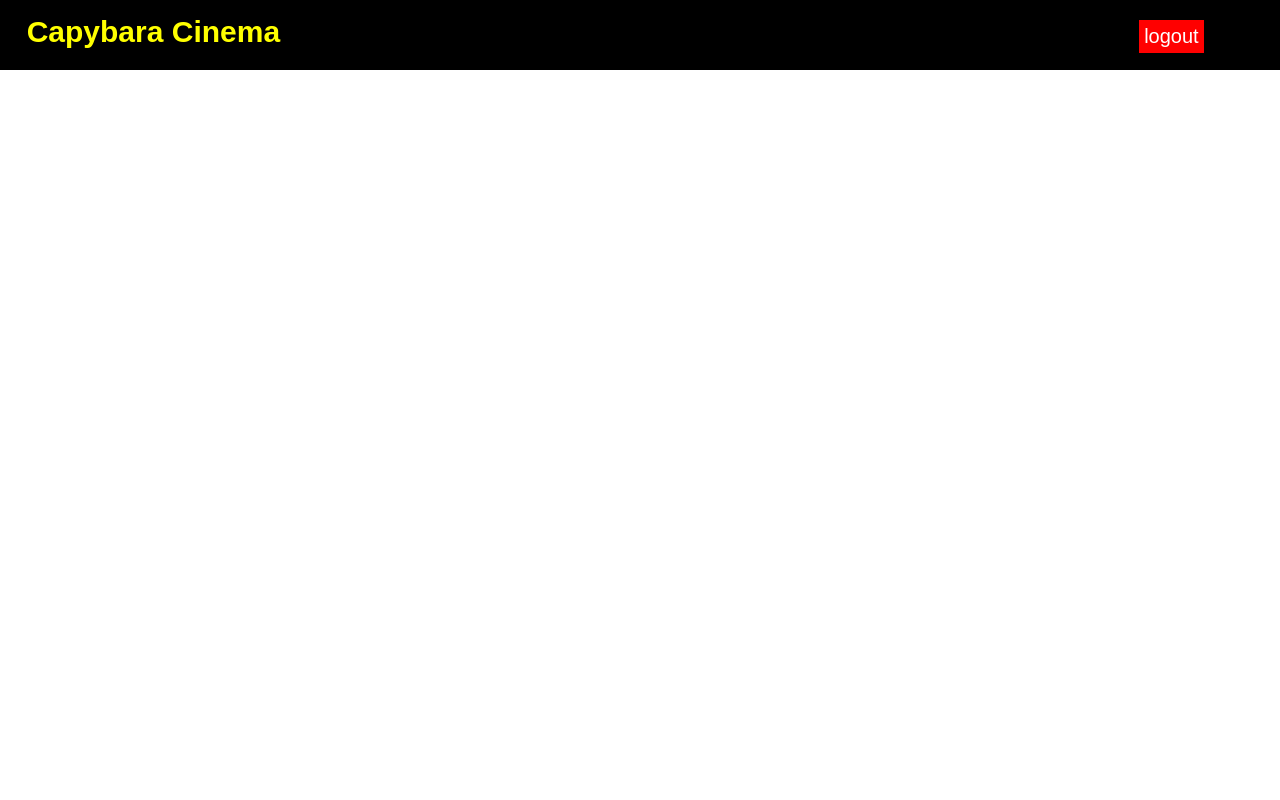
After one commit to Np1311/CinemaBookingSystem, a PHP site: page /header_login.html in a window 1280 px wide. The commit adds this page. Run offline with PHP 8.4, Linux system fonts and the light colour scheme.

Commit message:
update header for login and customer home page

```diff
--- a/view/customer_home_view.php
+++ b/view/customer_home_view.php
@@ -82,7 +82,7 @@ $customer -> getProfile($cust);
     'phone' => $cust
   );
 
-  require ('header.html');
+  require ('header_login.html');
   ?>
 
   <div class="profile">
--- /dev/null
+++ b/view/header_login.html
@@ -0,0 +1,77 @@
+
+<html>
+    <head>
+
+
+        <style>
+            .header {
+
+                background: black;
+                color: yellow;
+                font-size: 20px;
+                width:100%;
+                height:50px;
+                position:fixed;
+                top:0;
+                left:0;
+                font-family : Arial ;
+                display: grid;
+                grid-template-columns: auto auto auto auto;
+                gap: 200px;
+
+                padding: 10px;
+
+                z-index: 999;
+
+
+            }
+
+            h2{
+                display: block;
+
+                margin-block-start: 0.18em !important;
+                margin-block-end: 0 !important;
+                margin-inline-start: 0px;
+                margin-inline-end: 0px;
+
+            }
+
+
+
+            .logout {
+            background-color: rgb(255, 0, 0);
+            color: white;
+            padding: 5px;
+            font-size: 20px;
+            border: none;
+            margin-top: 10px;
+            font-family: Arial;
+            }
+
+
+            #home {
+            text-decoration: none;
+            color: inherit;
+            }
+            .logoutbtn{
+
+            }
+
+        </style>
+    </head>
+    <body>
+        <div class="header">
+            <div><h2><a href="index.php" id="home">&nbsp&nbspCapybara Cinema</a></h2></div>
+            <div></div>
+            <div></div>
+            <div class = 'logoutbtn'>
+                <button class="logout" onclick="location.href='../controller/logout.php'">
+                logout
+                </button>
+            </div>
+
+        </div>
+
+    </body>
+
+</html>
```
Also changed, not shown: controller/logout.php (added, +7 -0 lines), view/header.html (+0 -11 lines).
